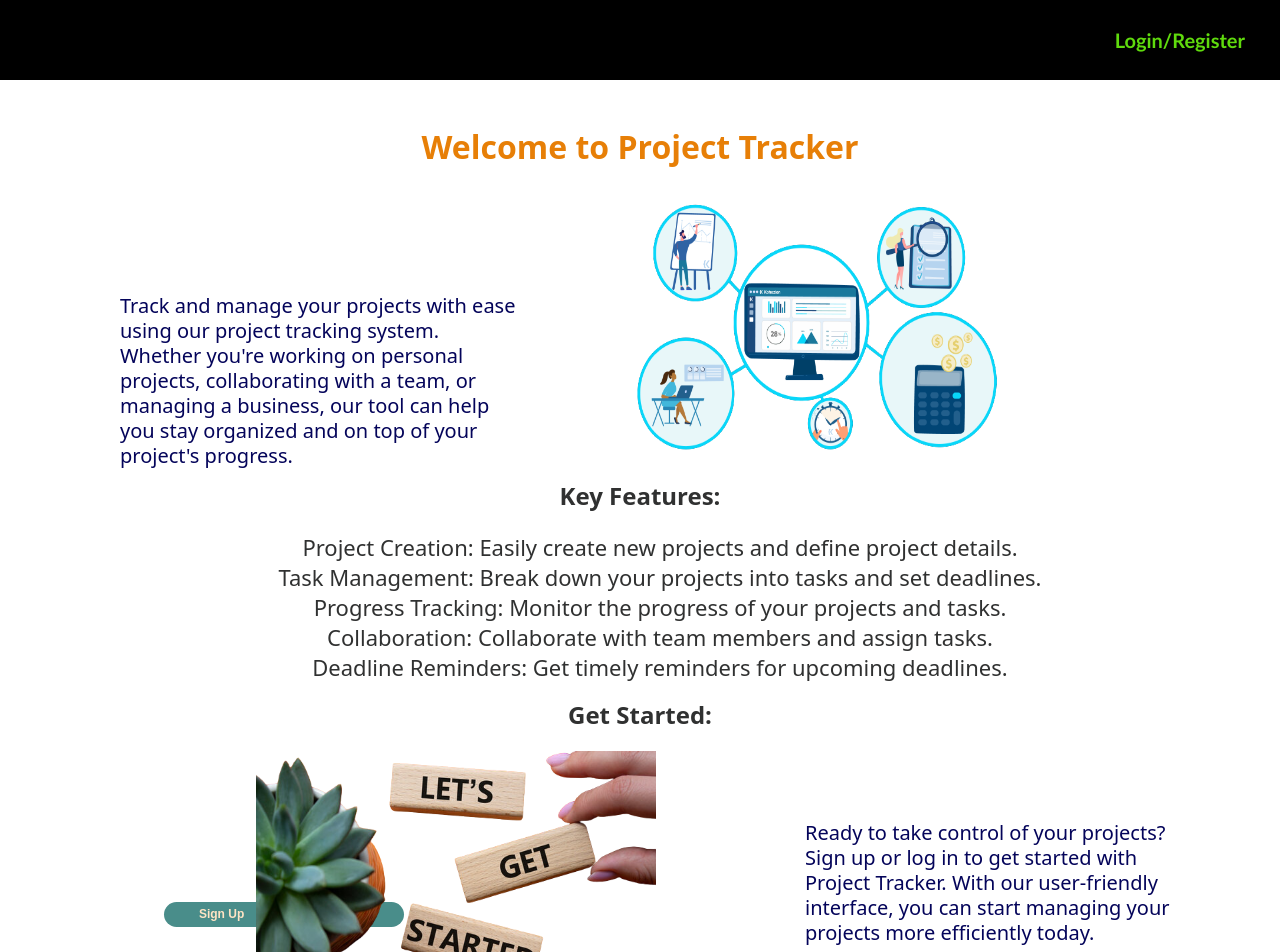
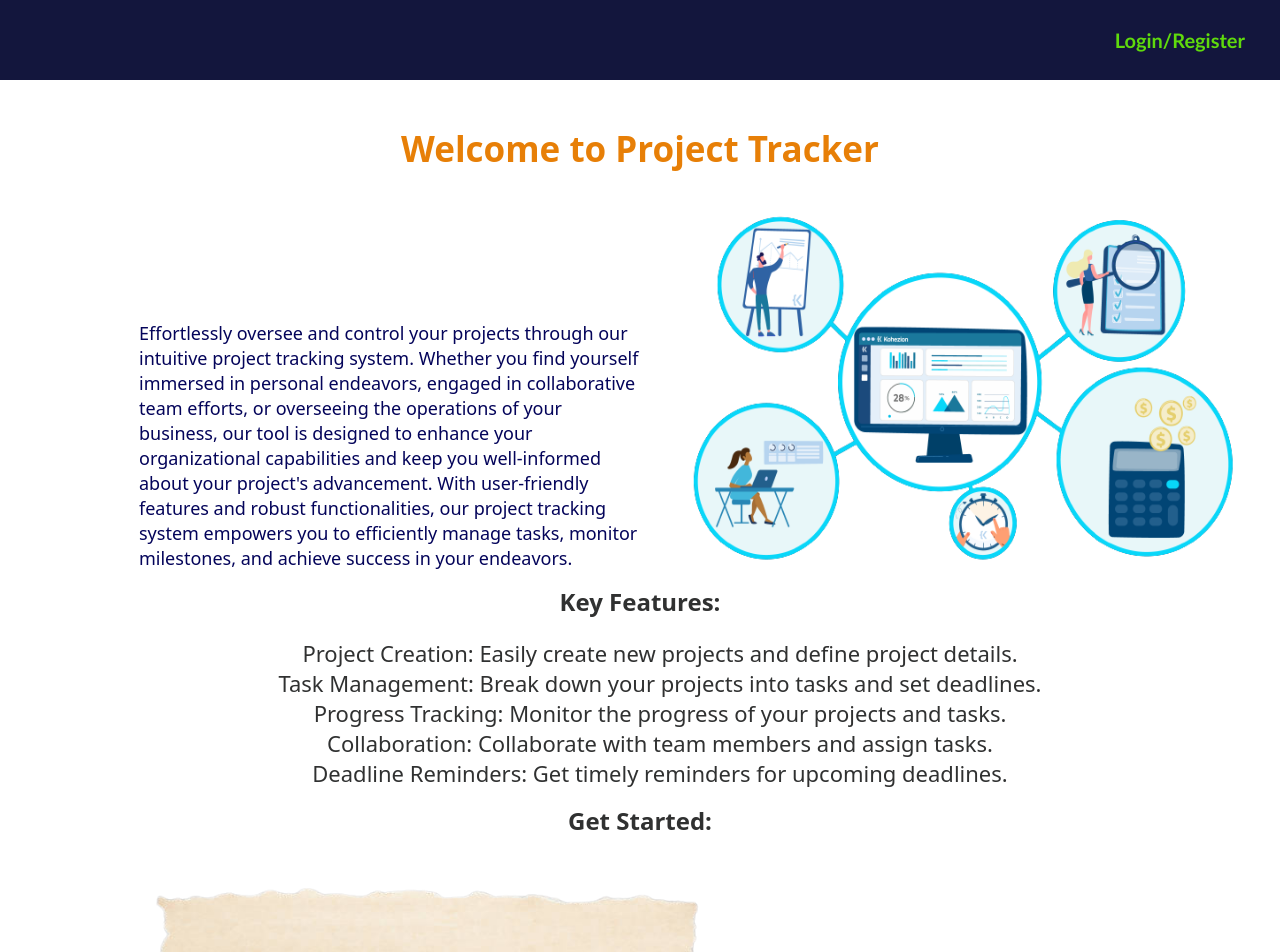
Before and after one commit to Collinswarui/project_tracker, a React (Create React App) app in the folder client/: page / in a window 1280 px wide. Shown: the top 952 px of the page. Built offline with nearby package versions, Linux system fonts and the light colour scheme; the HTML template or start-up script is replaced by a standard one.

Commit message:
added some styling to the landing page

```diff
--- a/client/src/App.js
+++ b/client/src/App.js
@@ -6,11 +6,11 @@ import {CreateProj} from '../src/pages/CreateProj'
 import { Navbar } from './components/Navbar';
 import { Login } from './pages/Login'
 import { Landing } from './pages/Landing'
-import { useCookies }  from 'react-cookie'
+// import { useCookies }  from 'react-cookie'
 
 
 function App() {
-  const [cookies] = useCookies(["access_token"])
+  // const [cookies] = useCookies(["access_token"])
 
 
   return (
--- a/client/src/index.css
+++ b/client/src/index.css
@@ -70,7 +70,7 @@ input {
   margin: 0;
   width: 100%;
   height: 80px;
-  background-color: black;
+  background-color: rgb(19, 22, 61);
   display: flex;
   justify-content: right;
   align-items: center;
@@ -128,12 +128,12 @@ h2 {
 } */
 
 img {
-  width: 400px;
+  width: 600px;
 }
 
 p {
-  max-width: 400px;
-  font-size: 20px;
+  max-width: 500px;
+  font-size: 18px;
   line-height: 25px;
   margin-bottom: 25px;
 }
@@ -187,42 +187,44 @@ button :hover {
   color: rgb(4, 4, 90);
   display: inline-block;
   position: absolute;
-  top: 45%;
-  left: 15%;
-  transform: translate(-50%, -50%);
+  top: 50%;
+  left: 10%;
+  transform: translate(-25%, -40%);
 }
 
 .landing h1{
   text-align: center;
   color: rgb(231, 127, 7);
+  font-size: 35px;
 }
 
 .image-wrapper img{
-  height: 250px;
+  height: 350px;
   margin-bottom: 35px;
   top: 50%;
   left: 65%;
-  transform: translate(140%, 5%);
+  transform: translate(100%, 5%);
 }
 .wrapper-img img{
-  height: 250px;
+  height: 350px;
   margin-bottom: 35px;
   display: inline-block;
   position: absolute;
-  left: 20%;
+  left: 10%;
   margin-bottom: 35px;
 
 }
 
 .wrapper-img p{
   left: 65%;
-  transform: translate(190%, 55%);
+  transform: translate(145%, 135%);
   color: rgb(4, 4, 90);
 
 }
 
 .cta-buttons{
-  margin-left: 10%;
+  margin-left: 70%;
+  margin-top: 12%;
   /* transform: translate(10%, 1195%); */
 
 }
--- a/client/src/pages/Landing.js
+++ b/client/src/pages/Landing.js
@@ -6,9 +6,9 @@
       <div className="landing">
         <h1>Welcome to Project Tracker</h1>
         <div className='image-wrapper'>
-           <p>Track and manage your projects with ease using our project tracking system. Whether you're working on personal projects, collaborating with a team, or managing a business, our tool can help you stay organized and on top of your project's progress.</p>
+           <p>Effortlessly oversee and control your projects through our intuitive project tracking system. Whether you find yourself immersed in personal endeavors, engaged in collaborative team efforts, or overseeing the operations of your business, our tool is designed to enhance your organizational capabilities and keep you well-informed about your project's advancement. With user-friendly features and robust functionalities, our project tracking system empowers you to efficiently manage tasks, monitor milestones, and achieve success in your endeavors.</p>
 
-           <img src={image}/>
+           <img src={image} alt=''/>
         </div>
 
 
@@ -23,7 +23,7 @@
 
         <h2>Get Started:</h2>
         <div className='wrapper-img'>
-          <img src={image2}/>
+          <img src={image2} alt=''/>
           <p>Ready to take control of your projects? Sign up or log in to get started with Project Tracker. With our user-friendly interface, you can start managing your projects more efficiently today.</p>
         </div>
 
```
Also changed, not shown: client/src/images/img2.png.
